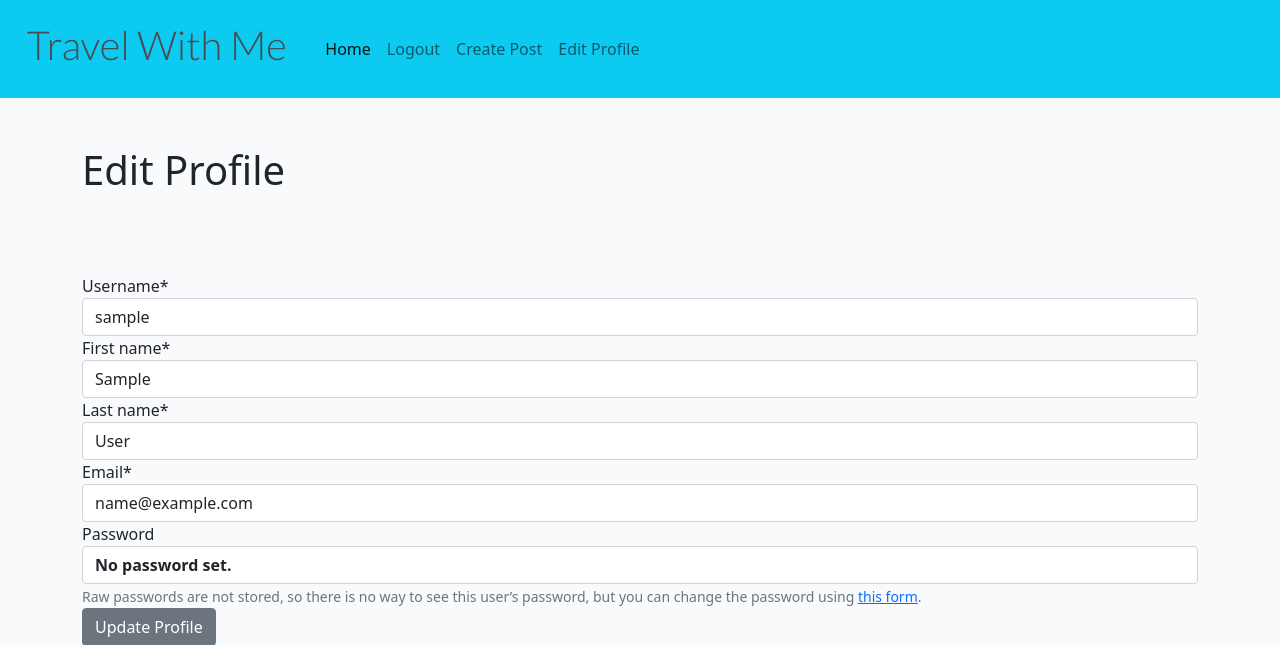
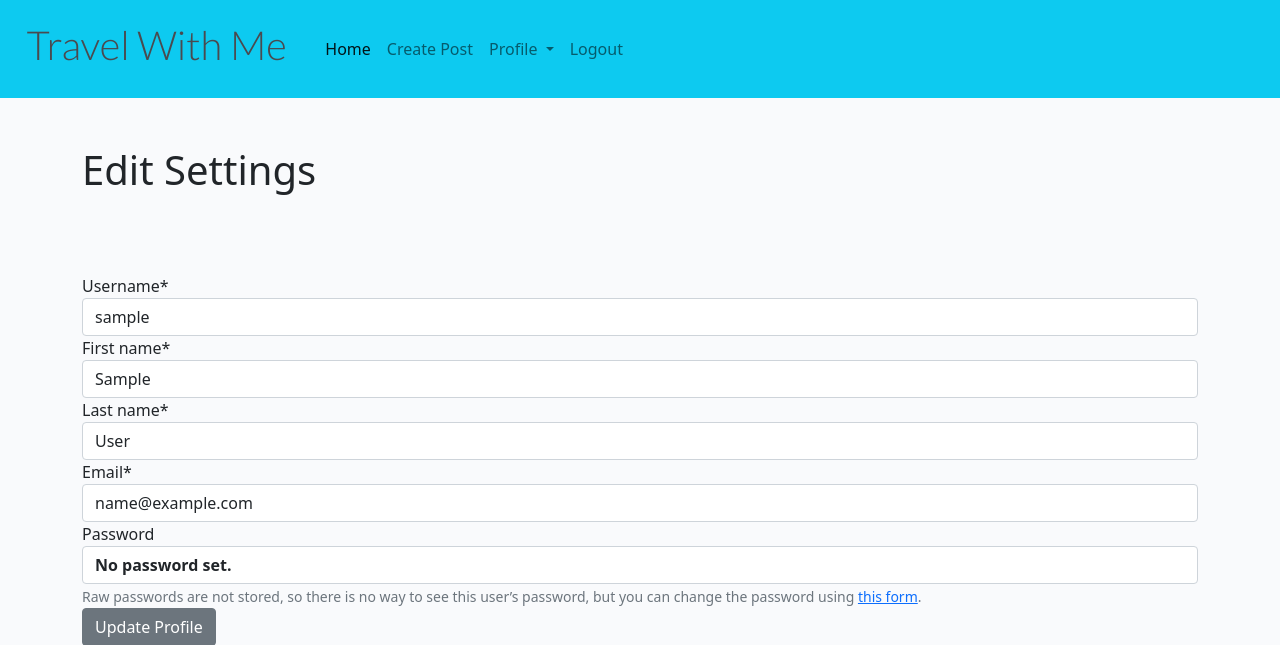
Before and after one commit to Mysanthropium/djangoBlog, a Django app: page /edit_profile/ in a window 1280 px wide. Shown: the top 645 px of the page. Run offline with Django 3.2, Linux system fonts and the light colour scheme; the visitor is signed in with stand-in values (Sample User, id 1); some libraries are stand-ins or nearby versions.

Commit message:
Add dropdown menu for profile pages and settings

```diff
--- a/blog/urls.py
+++ b/blog/urls.py
@@ -1,5 +1,5 @@
 from . import views
-from .views import PostCreateView, PostUpdateView, DeleteView, UserEditView, PasswordsChangeView, ProfilePageView
+from .views import PostCreateView, PostUpdateView, DeleteView, UserEditView, PasswordsChangeView, ProfilePageView, EditProfilePageView
 from django.urls import path
 
 
@@ -10,7 +10,7 @@ urlpatterns = [
     path('password/', views.PasswordsChangeView.as_view(template_name='account/change-password.html'), ),
     path('password_success/', views.password_success, name="password_success"),
     path('<int:pk>/profile', views.ProfilePageView.as_view(), name='show_profile_page'),
-    # path('<int:pk>/edit_profile_page', views.EditProfilePageView.as_view(), name='edit_profile_page'),
+    path('<int:pk>/edit_profile_page', views.EditProfilePageView.as_view(), name='edit_profile_page'),
     path('post_detail/<slug:slug>/', views.PostDetail.as_view(), name='post_detail'),
     path('like/<slug:slug>', views.PostLike.as_view(), name='post_like'),
     path('post_update/<int:pk>', views.PostUpdateView.as_view(), name='post_update'),
--- a/blog/views.py
+++ b/blog/views.py
@@ -11,7 +11,11 @@ from .models import Post, UserProfile
 from .forms import CommentForm, EditProfileForm, PasswordChangedForm
 
 
-# class EditProfilePageView()
+class EditProfilePageView(generic.UpdateView):
+    model = UserProfile
+    template_name = 'account/edit_profile_page.html'
+    fields = ['profile_image', 'bio']
+    success_url = '/'
 
 
 class ProfilePageView(DetailView):
--- a/templates/account/edit_profile.html
+++ b/templates/account/edit_profile.html
@@ -9,9 +9,9 @@
 <br/><br/>
 
 <div class="container">
-    <h1>Edit Profile</h1>
+    <h1>Edit Settings</h1>
     <br/>
-    {{ user.userprofile.bio }}
+    {{ user.userprofile }}
     <br/>
     <br/>
     <form method="POST">
--- a/templates/base.html
+++ b/templates/base.html
@@ -38,13 +38,26 @@
                     </li>
                     {% if user.is_authenticated %}
                     <li class="nav-item">
-                        <a class="nav-link" href="{% url 'account_logout' %}">Logout</a>
-                    </li>
-                    <li class="nav-item">
                         <a class="nav-link" href="{% url 'post_create' %}">Create Post</a>
                     </li>
-                    <li class="nav-item">
-                        <a class="nav-link" href="{% url 'edit_profile' %}">Edit Profile</a>
+                    <li class="nav-item dropdown">
+                        <a class="nav-link dropdown-toggle" href="#" role="button" data-bs-toggle="dropdown" aria-expanded="false">
+                            Profile
+                        </a>
+                        <ul class="dropdown-menu">
+                            <li>
+                                <a class="dropdown-item" href="{% url 'show_profile_page' user.userprofile.id %}">Profile Page</a>
+                            </li>
+                            <li>
+                                <a class="dropdown-item" href="{% url 'edit_profile_page' user.userprofile.id %}">Edit Profile Page</a>
+                            </li>
+                            <li>
+                                <a class="dropdown-item" href="{% url 'edit_profile' %}">Settings</a>
+                            </li>
+                        </ul>
+                        <li class="nav-item">
+                            <a class="nav-link" href="{% url 'account_logout' %}">Logout</a>
+                        </li>
                     </li>
                     {% else %}
                     <li class="nav-item">
```
Also changed, not shown: templates/account/edit_profile_page.html (added, +29 -0 lines).
